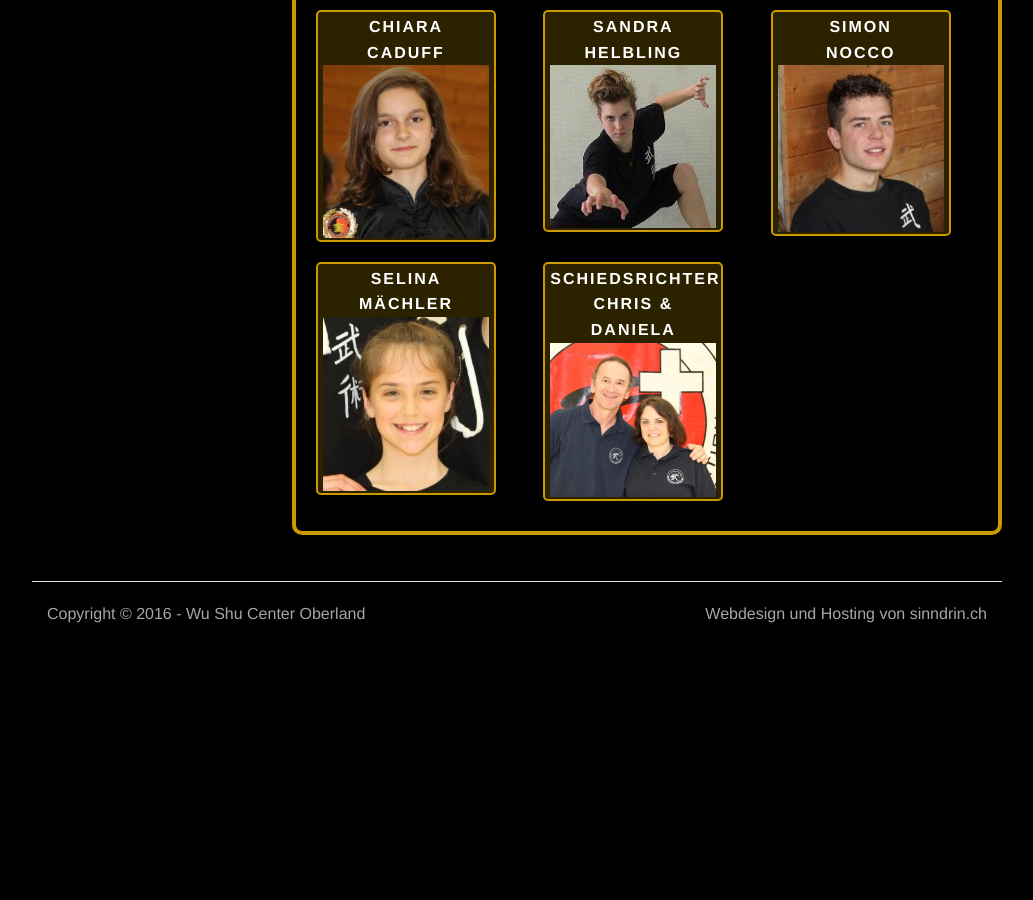
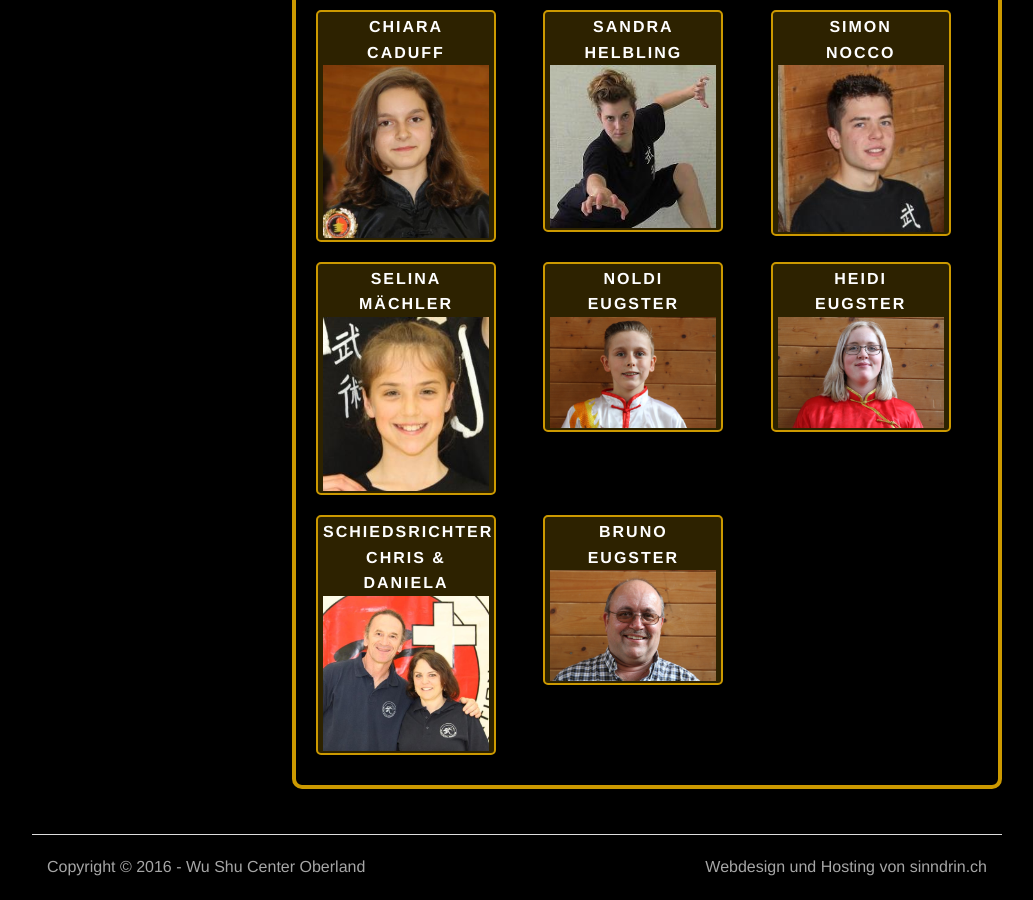
Before and after one commit to wu-shu/wu-shu.github.io, a Jekyll site: the page built from lehrer-turnierteam/index.md, in a window 1280 px wide and 900 px high, scrolled down 1718 px. Shown: the whole window, without its empty margins (123-1156 px from the left). Built offline with Jekyll 4.4.1, drawn with Linux system fonts in a browser that asks for light colours; some web fonts are replaced; comment, search, counter and statistics services are not loaded; before the commit the page ends 2364 px from its top, so only the background shows below that.

Commit message:
turnierteam

```diff
--- a/lehrer-turnierteam/index.md
+++ b/lehrer-turnierteam/index.md
@@ -38,5 +38,8 @@ title: Lehrer / Turnierteam
 <li><a href="/lehrer-turnierteam/sandra-helbling/" class="button-contact-place" title="Sandra Helbling">Sandra Helbling<img src="/images/sandra-helbling.jpg" width="320" height="240" alt="Sandra Helbling"></a></li>
 <li><a href="/lehrer-turnierteam/simon-nocco/" class="button-contact-place" title="Simon Nocco">Simon<br>Nocco<img src="/images/simon-nocco.jpg" width="320" height="240" alt="Simon Nocco"></a></li>
 <li><a href="/lehrer-turnierteam/selina-maechler/" class="button-contact-place" title="Selina Mächler">Selina<br>Mächler<img src="/images/selina-maechler.jpg" width="320" height="240" alt="Selina Mächler"></a></li>
+<li><a href="/lehrer-turnierteam/noldi-eugster/" class="button-contact-place" title="Noldi Eugster">Noldi<br>Eugster<img src="/images/noldi-eugster.jpg" width="320" height="240" alt="Schiedsrichter"></a></li>
+<li><a href="/lehrer-turnierteam/heidi-eugster/" class="button-contact-place" title="Schiedsrichter">Heidi<br>Eugster<img src="/images/heidi-eugster.jpg" width="320" height="240" alt="Schiedsrichter"></a></li>
 <li><a href="/lehrer-turnierteam/Schiedsrichter/" class="button-contact-place" title="Schiedsrichter">Schiedsrichter<br>Chris &<br>Daniela<img src="/images/referee.JPG" width="320" height="240" alt="Schiedsrichter"></a></li>
+<li><a href="/lehrer-turnierteam/Schiedsrichter/" class="button-contact-place" title="Schiedsrichter">Bruno<br>Eugster<img src="/images/bruno-eugster.jpg" width="320" height="240" alt="Schiedsrichter"></a></li>
 </ul>
```
Also changed, not shown: images/bruno-eugster.JPG (added), images/heidi-eugster.JPG (added), images/noldi-eugster.JPG (added).
